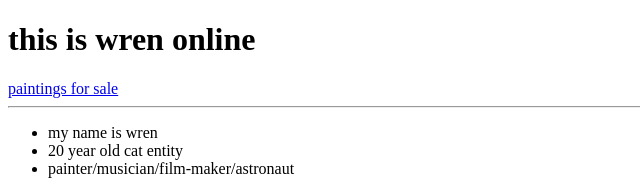
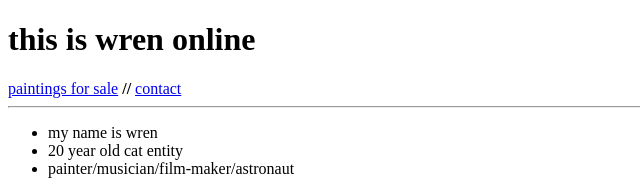
Before and after one commit to wrentime/wrenonline, a plain HTML site: page index.html in a window 1280 px wide. Shown: the top 193 px of the page, 0-640 px from the left. Drawn offline with Linux system fonts and the light colour scheme.

Commit message:
Update index.html

```diff
--- a/index.html
+++ b/index.html
@@ -8,6 +8,8 @@
     <body>
         <h1>this is wren online</h1>
         <a href="https://wrentime.github.io/wrenonline/paintingsforsale.html">paintings for sale</a>
+        <b>//</b>
+        <a href="https://wrentime.github.io/wrenonline/contact.html">contact</a>
         <hr>
 
         <ul>
```
